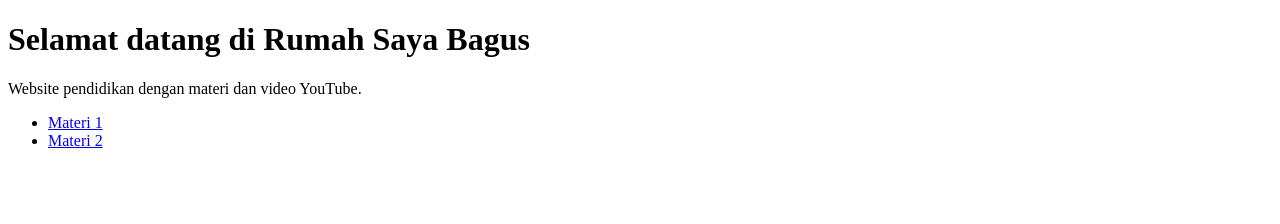
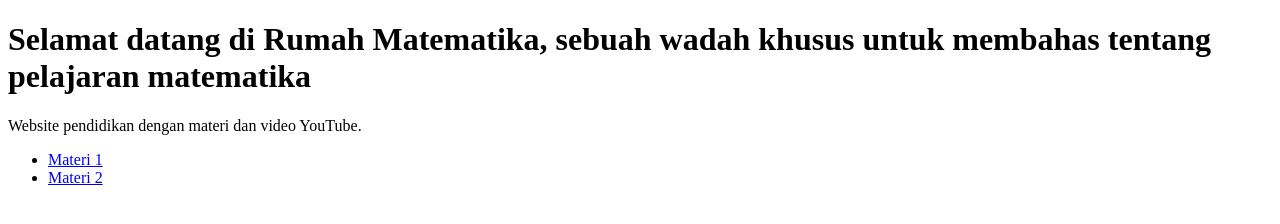
Before and after one commit to rumahmatematika/rumahmatematika.github.io, a plain HTML site: page index.html in a window 1280 px wide. Drawn offline with Linux system fonts and the light colour scheme.

Commit message:
Update index.html

```diff
--- a/index.html
+++ b/index.html
@@ -2,10 +2,10 @@
 <html>
 <head>
   <meta charset="UTF-8" />
-  <title>Rumah Saya Bagus</title>
+  <title>RumahMatematika</title>
 </head>
 <body>
-  <h1>Selamat datang di Rumah Saya Bagus</h1>
+  <h1>Selamat datang di Rumah Matematika, sebuah wadah khusus untuk membahas tentang pelajaran matematika</h1>
   <p>Website pendidikan dengan materi dan video YouTube.</p>
   <ul>
     <li><a href="https://www.youtube.com/watch?v=I5SJuUgRO_E" target="_blank">Materi 1</a></li>
```
